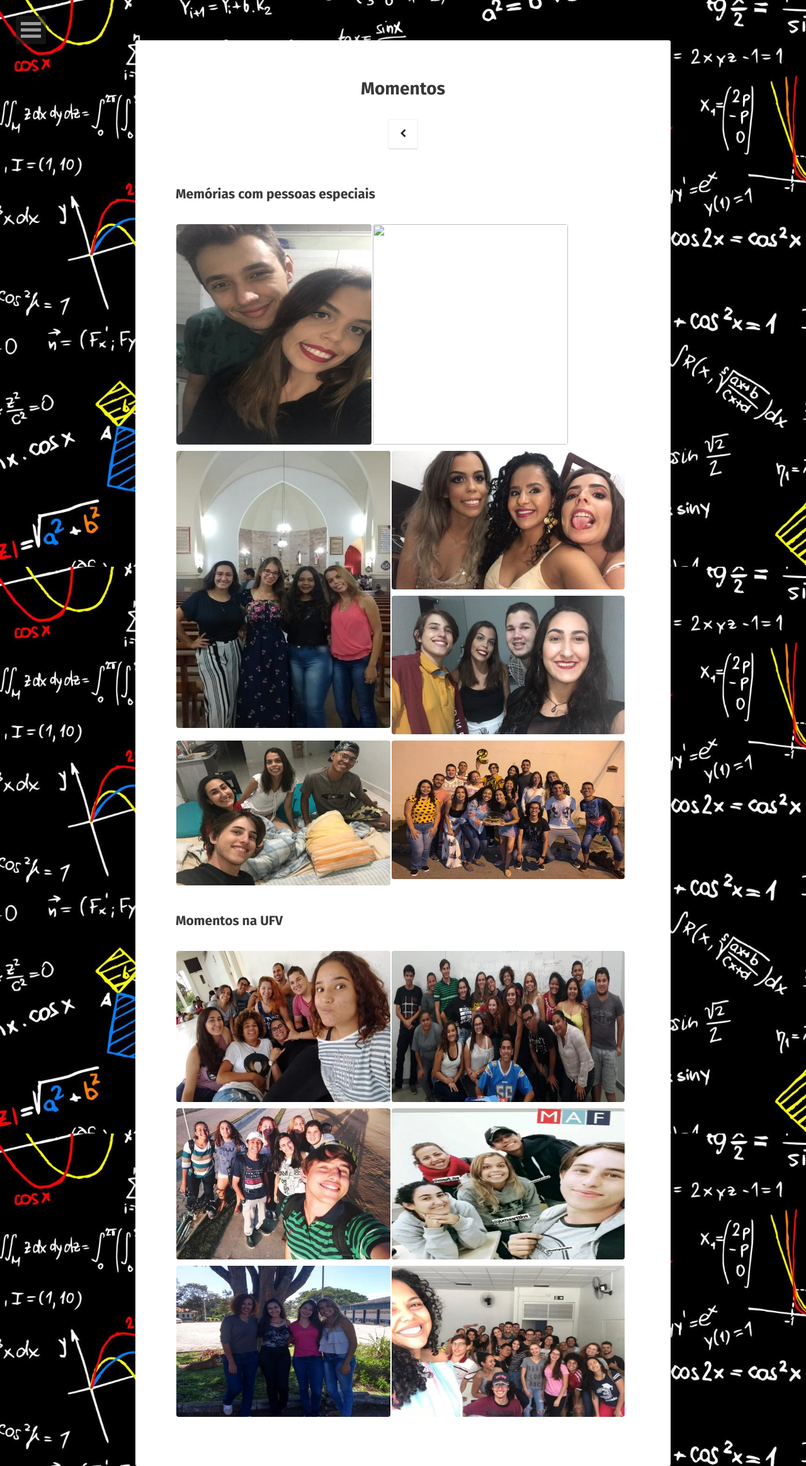
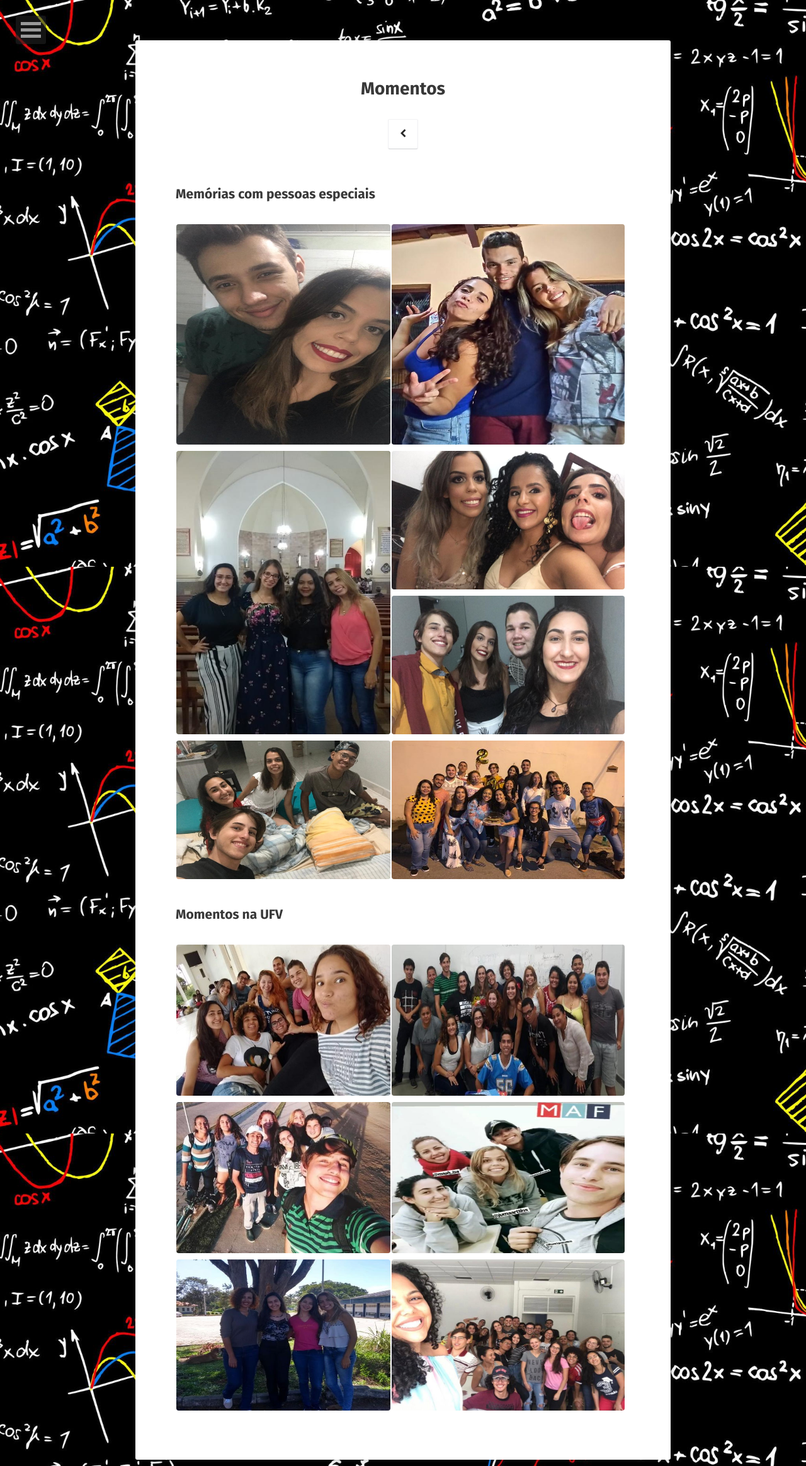
Before and after one commit to julialmartins/julialmartins.github.io, a Jekyll site: the page built from momentos/index.md, in a window 1280 px wide. Shown: the whole page at 63% size. Built offline with Jekyll 4.4.1, drawn with Linux system fonts in a browser that asks for light colours; some web fonts are replaced.

Commit message:
tamanho fotos

```diff
--- a/momentos/index.md
+++ b/momentos/index.md
@@ -9,12 +9,12 @@ comments: false
 ## Memórias com pessoas especiais
 
 <figure class = "half">
-    <img src="1.jpeg" style = "height: 350px; width: 310px;">
-    <img src="2.jpeg" style = "height: 350px; width: 310px;">
-    <img src="5.jpeg" style = "height: 440px; width: 340px;">
+    <img src="1.jpeg" style = "height: 350px; width: 340px;">
+    <img src="2.jpeg" style = "height: 350px; width: 370px;">
+    <img src="5.jpeg" style = "height: 450px; width: 340px;">
     <img src="3.jpeg" style = "height: 220px; width: 370px;">
     <img src="4.jpeg" style = "height: 220px; width: 370px;">
-    <img src="6.jpeg" style = "height: 230px; width: 340px;">
+    <img src="6.jpeg" style = "height: 220px; width: 340px;">
     <img src="7.jpeg" style = "height: 220px; width: 370px;">
 </figure>
 
```
Also changed, not shown: momentos/2.jpeg (added).
